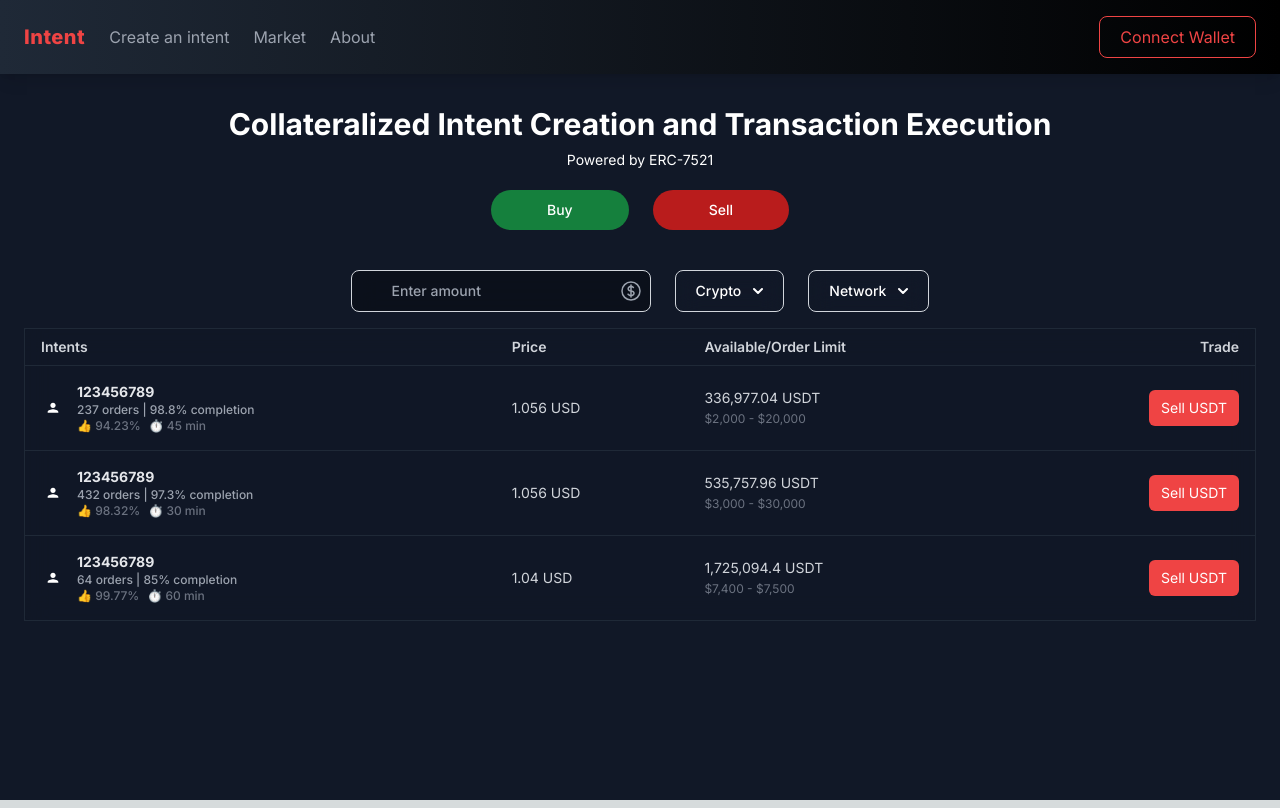
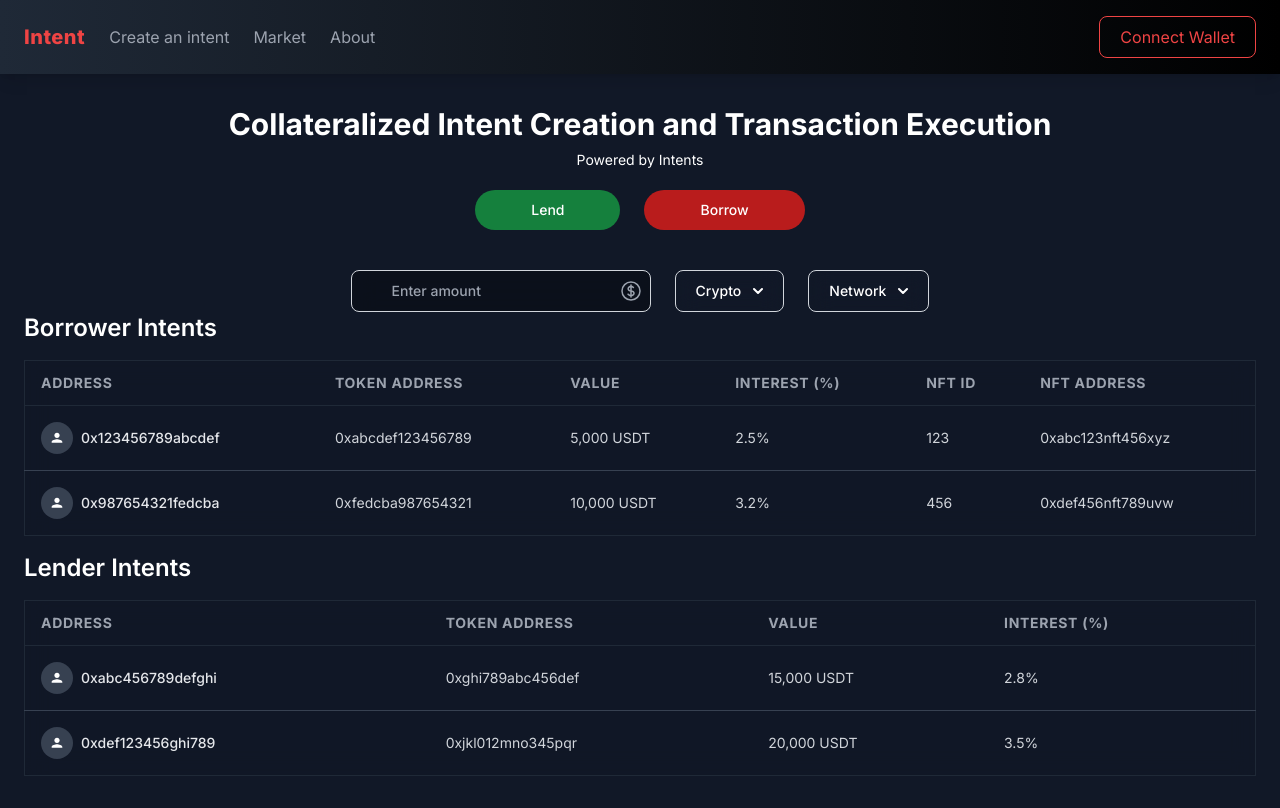
Before and after one commit to alanphil2k01/LoanIntent, a Next.js app in the folder packages/frontend/: page / in a window 1280 px wide. Built offline with nearby package versions, Linux system fonts and the light colour scheme.

Commit message:
Modified main page

```diff
--- a/packages/frontend/src/app/page.tsx
+++ b/packages/frontend/src/app/page.tsx
@@ -2,6 +2,39 @@
 import React, { useState, useRef, useEffect } from "react";
 
 export default function Home() {
+  const borrowerIntents = [
+    {
+      address: "0x123456789abcdef",
+      tokenAddress: "0xabcdef123456789",
+      value: 5000,
+      interest: 2.5,
+      nftId: 123,
+      nftAddress: "0xabc123nft456xyz",
+    },
+    {
+      address: "0x987654321fedcba",
+      tokenAddress: "0xfedcba987654321",
+      value: 10000,
+      interest: 3.2,
+      nftId: 456,
+      nftAddress: "0xdef456nft789uvw",
+    },
+  ];
+
+  const lenderIntents = [
+    {
+      address: "0xabc456789defghi",
+      tokenAddress: "0xghi789abc456def",
+      value: 15000,
+      interest: 2.8,
+    },
+    {
+      address: "0xdef123456ghi789",
+      tokenAddress: "0xjkl012mno345pqr",
+      value: 20000,
+      interest: 3.5,
+    },
+  ];
   const data = [
     {
       advertiser: "123456789",
@@ -123,19 +156,19 @@ export default function Home() {
         <h1 className="text-3xl font-bold text-center mb-2">
           Collateralized Intent Creation and Transaction Execution
         </h1>
-        <p className="text-center text-sm mb-5">Powered by ERC-7521</p>
+        <p className="text-center text-sm mb-5">Powered by Intents</p>
         <div className="flex justify-center space-x-4">
           <button
             type="button"
             className="text-white px-14 bg-green-700 hover:bg-green-800 focus:outline-none focus:ring-4 focus:ring-green-300 font-medium rounded-full text-sm py-2.5 text-center me-2 mb-2 dark:bg-green-600 dark:hover:bg-green-700 dark:focus:ring-green-800"
           >
-            Buy
+            Lend
           </button>
           <button
             type="button"
             className="text-white px-14 bg-red-700 hover:bg-red-800 focus:outline-none focus:ring-4 focus:ring-red-300 font-medium rounded-full text-sm py-2.5 text-center me-2 mb-2 dark:bg-red-600 dark:hover:bg-red-700 dark:focus:ring-red-900"
           >
-            Sell
+            Borrow
           </button>
         </div>
 
@@ -222,9 +255,6 @@ export default function Home() {
                 </div>
               )}
             </div>
-            {/* <select className="relative inline-flex items-center justify-center px-5 py-2.5 text-sm font-medium text-white bg-opacity-30 rounded-lg border border-gray-300 backdrop-blur-md hover:bg-opacity-50 focus:ring-4 focus:outline-none focus:ring-blue-300 dark:bg-blue-600 dark:border-blue-500 dark:bg-opacity-30 dark:hover:bg-opacity-50 dark:focus:ring-blue-800">
-              <option className="bg-gray-800">All payments</option>
-            </select> */}
             <div
               ref={networkDropdownRef}
               className="relative inline-block text-left"
@@ -277,31 +307,41 @@ export default function Home() {
               )}
             </div>
           </div>
+        </div>
 
+        <h2 className="text-2xl font-semibold mb-4">Borrower Intents</h2>
         <div className="overflow-x-auto w-full">
-            <table className="min-w-full divide-y divide-gray-800 bg-gray-900 text-white backdrop-blur-md bg-opacity-30 border border-gray-800 rounded-lg">
+          <table className="min-w-full divide-y divide-gray-800 bg-gray-900 text-white backdrop-blur-md bg-opacity-30 border border-gray-800 rounded-lg shadow-lg">
             <thead>
               <tr>
-                  <th className="px-4 py-2 text-left text-sm font-semibold text-gray-300">
-                    Intents
+                <th className="px-4 py-3 text-left text-sm font-bold uppercase tracking-wider text-gray-400">
+                  Address
                 </th>
-                  <th className="px-4 py-2 text-left text-sm font-semibold text-gray-300">
-                    Price
+                <th className="px-4 py-3 text-left text-sm font-bold uppercase tracking-wider text-gray-400">
+                  Token Address
                 </th>
-                  <th className="px-4 py-2 text-left text-sm font-semibold text-gray-300">
-                    Available/Order Limit
+                <th className="px-4 py-3 text-left text-sm font-bold uppercase tracking-wider text-gray-400">
+                  Value
                 </th>
-                  <th className="px-4 py-2 text-right text-sm font-semibold text-gray-300">
-                    Trade
+                <th className="px-4 py-3 text-left text-sm font-bold uppercase tracking-wider text-gray-400">
+                  Interest (%)
+                </th>
+                <th className="px-4 py-3 text-left text-sm font-bold uppercase tracking-wider text-gray-400">
+                  NFT ID
+                </th>
+                <th className="px-4 py-3 text-left text-sm font-bold uppercase tracking-wider text-gray-400">
+                  NFT Address
                 </th>
               </tr>
             </thead>
-              <tbody className="divide-y divide-gray-800">
-                {data.map((item, index) => (
-                  <tr key={index}>
-                    <td className="px-4 py-4 text-sm font-medium text-gray-200">
-                      <div className="flex items-center space-x-3">
-                        <div className="h-6 w-6 flex items-center justify-center rounded-full text-white">
+            <tbody className="divide-y divide-gray-700">
+              {borrowerIntents.map((item, index) => (
+                <tr
+                  key={index}
+                  className="transition duration-300 ease-in-out hover:bg-gray-800 hover:shadow-md"
+                >
+                  <td className="px-4 py-4 text-sm flex items-center space-x-2 font-medium text-gray-200">
+                    <div className="h-8 w-8 flex items-center justify-center rounded-full bg-gray-700 text-white">
                       <svg
                         className="h-4 w-4"
                         xmlns="http://www.w3.org/2000/svg"
@@ -311,34 +351,76 @@ export default function Home() {
                         <path d="M12 12c2.21 0 4-1.79 4-4s-1.79-4-4-4-4 1.79-4 4 1.79 4 4 4zm0 2c-2.67 0-8 1.34-8 4v1h16v-1c0-2.66-5.33-4-8-4z" />
                       </svg>
                     </div>
-                        <div>
-                          <div className="font-bold">{item.advertiser}</div>
-                          <div className="text-xs text-gray-400">
-                            {item.orders} orders | {item.completionRate}%
-                            completion
-                          </div>
-                          <div className="text-xs text-gray-500 flex items-center space-x-2">
-                            <span>👍 {item.approvalRate}%</span>
-                            <span>⏱️ {item.time}</span>
-                          </div>
-                        </div>
-                      </div>
+                    <span>{item.address}</span>
                   </td>
                   <td className="px-4 py-4 text-sm text-gray-300">
-                      {item.price} USD
+                    {item.tokenAddress}
                   </td>
                   <td className="px-4 py-4 text-sm text-gray-300">
-                      {item.available.toLocaleString()} USDT
-                      <br />
-                      <span className="text-xs text-gray-500">
-                        ${item.minOrder.toLocaleString()} - $
-                        {item.maxOrder.toLocaleString()}
-                      </span>
+                    {item.value.toLocaleString()} USDT
                   </td>
-                    <td className="px-4 py-4 text-right">
-                      <button className="bg-red-500 text-white px-3 py-2 rounded-md text-sm">
-                        Sell USDT
-                      </button>
+                  <td className="px-4 py-4 text-sm text-gray-300">
+                    {item.interest}%
+                  </td>
+                  <td className="px-4 py-4 text-sm text-gray-300">
+                    {item.nftId}
+                  </td>
+                  <td className="px-4 py-4 text-sm text-gray-300">
+                    {item.nftAddress}
+                  </td>
+                </tr>
+              ))}
+            </tbody>
+          </table>
+        </div>
+
+        <div className="mt-4">
+          <h2 className="text-2xl font-semibold mb-4">Lender Intents</h2>
+          <div className="overflow-x-auto w-full">
+            <table className="min-w-full divide-y divide-gray-800 bg-gray-900 text-white backdrop-blur-md bg-opacity-30 border border-gray-800 rounded-lg shadow-lg">
+              <thead>
+                <tr>
+                  <th className="px-4 py-3 text-left text-sm font-bold uppercase tracking-wider text-gray-400">
+                    Address
+                  </th>
+                  <th className="px-4 py-3 text-left text-sm font-bold uppercase tracking-wider text-gray-400">
+                    Token Address
+                  </th>
+                  <th className="px-4 py-3 text-left text-sm font-bold uppercase tracking-wider text-gray-400">
+                    Value
+                  </th>
+                  <th className="px-4 py-3 text-left text-sm font-bold uppercase tracking-wider text-gray-400">
+                    Interest (%)
+                  </th>
+                </tr>
+              </thead>
+              <tbody className="divide-y divide-gray-700">
+                {lenderIntents.map((item, index) => (
+                  <tr
+                    key={index}
+                    className="transition duration-300 ease-in-out hover:bg-gray-800 hover:shadow-md"
+                  >
+                    <td className="px-4 py-4 text-sm flex items-center space-x-2 font-medium text-gray-200">
+                      <div className="h-8 w-8 flex items-center justify-center rounded-full bg-gray-700 text-white">
+                        <svg
+                          className="h-4 w-4"
+                          xmlns="http://www.w3.org/2000/svg"
+                          fill="currentColor"
+                          viewBox="0 0 24 24"
+                        >
+                          <path d="M12 12c2.21 0 4-1.79 4-4s-1.79-4-4-4-4 1.79-4 4 1.79 4 4 4zm0 2c-2.67 0-8 1.34-8 4v1h16v-1c0-2.66-5.33-4-8-4z" />
+                        </svg>
+                      </div>
+                      <span>{item.address}</span>
+                    </td>
+                    <td className="px-4 py-4 text-sm text-gray-300">
+                      {item.tokenAddress}
+                    </td>
+                    <td className="px-4 py-4 text-sm text-gray-300">
+                      {item.value.toLocaleString()} USDT
+                    </td>
+                    <td className="px-4 py-4 text-sm text-gray-300">
+                      {item.interest}%
                     </td>
                   </tr>
                 ))}
```
Lines whose indentation alone changed are shown as unchanged.
